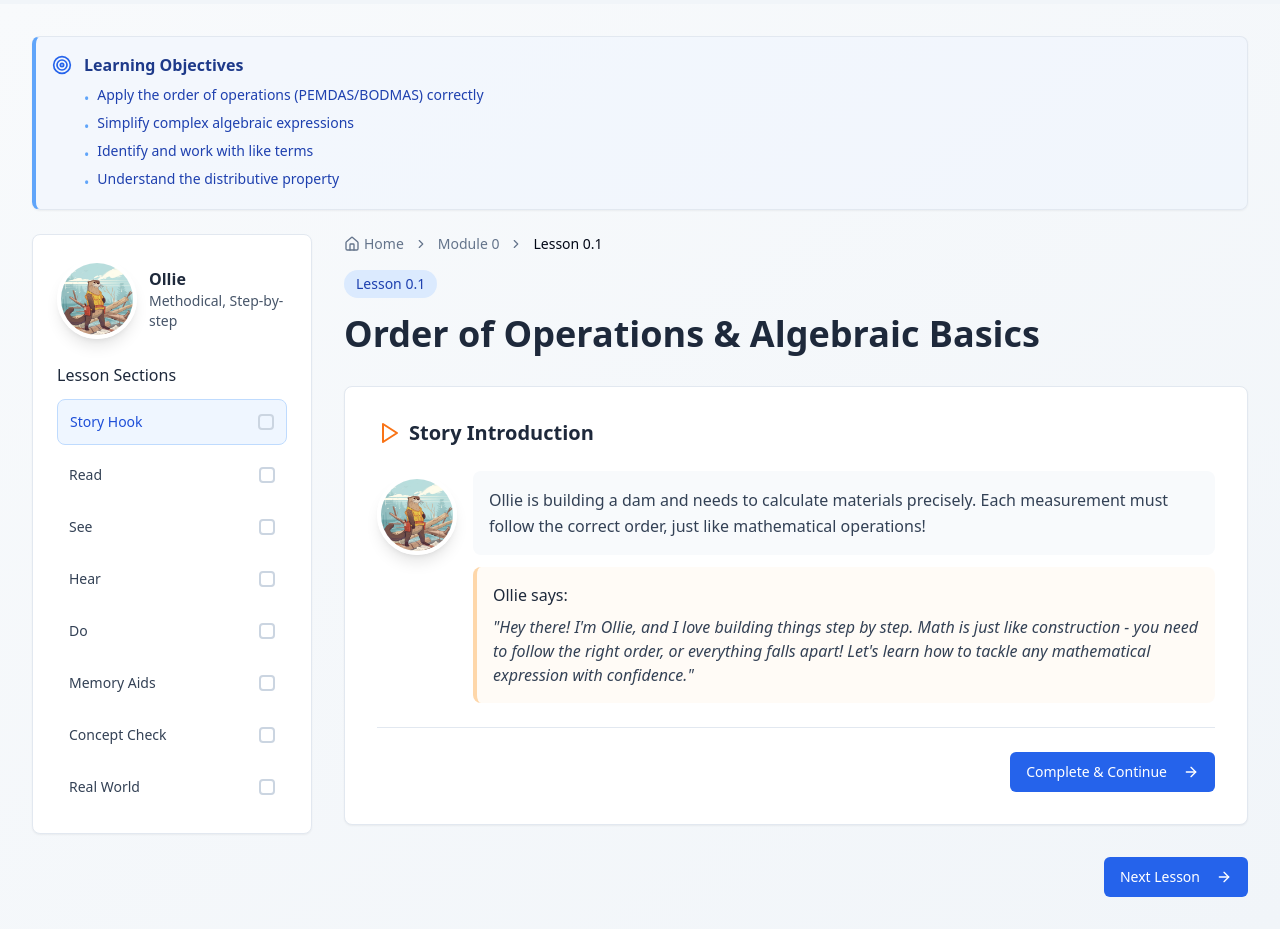
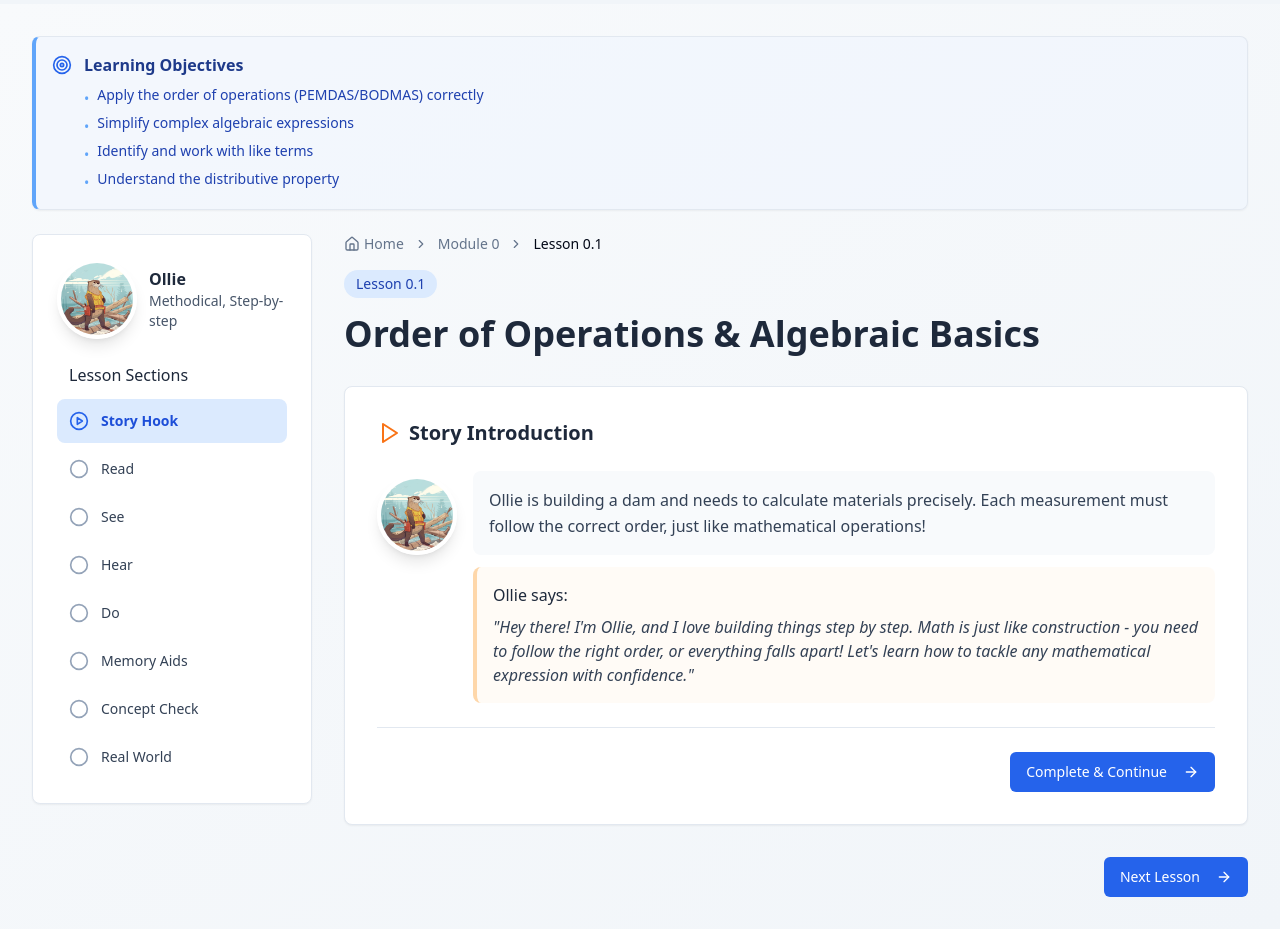
Before and after one commit to cbrown564-alt/mathland-critter-learn, a React (Vite) app: page /lesson/0.1 in a window 1280 px wide. Built offline with nearby package versions, Linux system fonts and the light colour scheme.

Commit message:
Add animated checkmarks to sidebar for completed lesson sections (Framer Motion)

```diff
--- a/src/components/lesson/LessonSidebar.tsx
+++ b/src/components/lesson/LessonSidebar.tsx
@@ -1,7 +1,8 @@
-
-import { CheckCircle } from "lucide-react";
+import { CheckCircle, Circle, PlayCircle } from "lucide-react";
 import { Card, CardContent } from "@/components/ui/card";
 import { CharacterAvatar } from "@/components/CharacterAvatar";
+import { cn } from "@/lib/utils";
+import { motion } from "framer-motion";
 
 interface LessonSidebarProps {
   character: {
@@ -45,37 +46,44 @@ export const LessonSidebar = ({
         </div>
 
         {/* Section Navigation */}
-        <div className="space-y-2">
-          <h4 className="font-medium text-slate-800 mb-3">Lesson Sections</h4>
-          {sections.map((section) => (
-            <div
-              key={section.id}
-              className={`w-full flex items-center justify-between p-3 rounded-lg text-sm transition-colors cursor-pointer ${
-                currentSection === section.id
-                  ? "bg-blue-50 text-blue-700 border border-blue-200"
-                  : "hover:bg-slate-50 text-slate-700"
-              }`}
-              onClick={() => onSectionChange(section.id)}
-            >
-              <span>{section.title}</span>
-              <div className="flex items-center gap-2">
-                {completedSections.has(section.id) && (
-                  <CheckCircle className="w-4 h-4 text-green-500" />
+        <div className="space-y-1">
+          <h4 className="font-medium text-slate-800 mb-3 px-3">Lesson Sections</h4>
+          {sections.map((section) => {
+            const isCompleted = completedSections.has(section.id);
+            const isActive = currentSection === section.id;
+
+            return (
+              <div
+                key={section.id}
+                className={cn(
+                  "flex items-center p-3 rounded-lg text-sm transition-colors cursor-pointer",
+                  isActive
+                    ? "bg-blue-100 text-blue-700 font-semibold"
+                    : "hover:bg-slate-100 text-slate-700 font-medium",
+                  isCompleted && !isActive && "text-slate-500"
                 )}
-                <div
-                  onClick={(e) => {
-                    e.stopPropagation();
-                    onToggleSection(section.id);
-                  }}
-                  className={`w-4 h-4 rounded border-2 cursor-pointer ${
-                    completedSections.has(section.id)
-                      ? "bg-green-500 border-green-500"
-                      : "border-slate-300 hover:border-slate-400"
-                  }`}
-                />
+                onClick={() => onSectionChange(section.id)}
+              >
+                {isActive ? (
+                  <PlayCircle className="w-5 h-5 mr-3 text-blue-600 flex-shrink-0" />
+                ) : isCompleted ? (
+                  <motion.span
+                    initial={{ scale: 0 }}
+                    animate={{ scale: 1 }}
+                    transition={{ type: "spring", stiffness: 400, damping: 20 }}
+                    className="mr-3 flex-shrink-0"
+                  >
+                    <CheckCircle className="w-5 h-5 text-green-500" />
+                  </motion.span>
+                ) : (
+                  <Circle className="w-5 h-5 mr-3 text-slate-400 flex-shrink-0" />
+                )}
+                <span className={cn(isCompleted && !isActive && "line-through")}>
+                  {section.title}
+                </span>
               </div>
-            </div>
-          ))}
+            );
+          })}
         </div>
       </CardContent>
     </Card>
```
